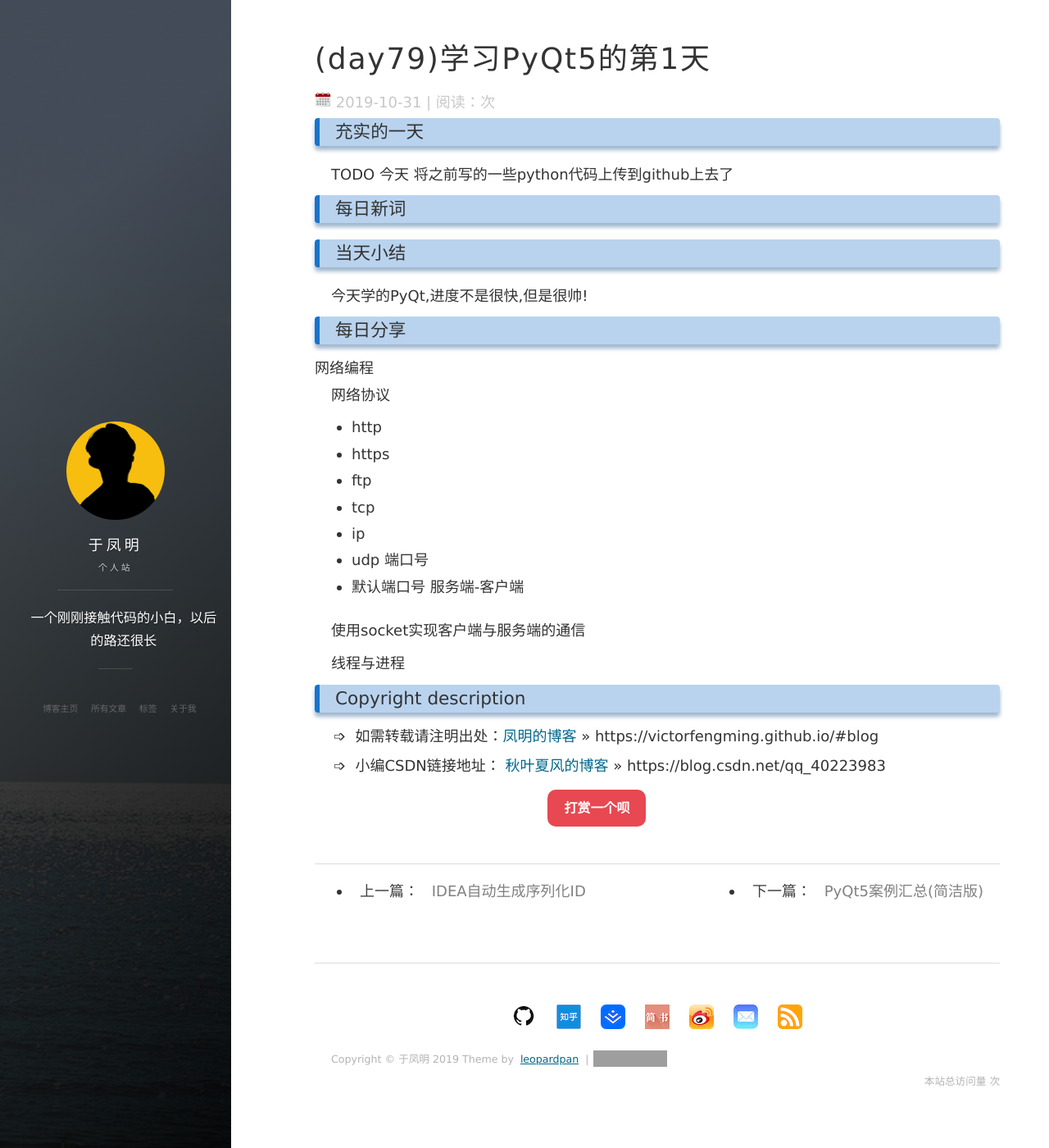
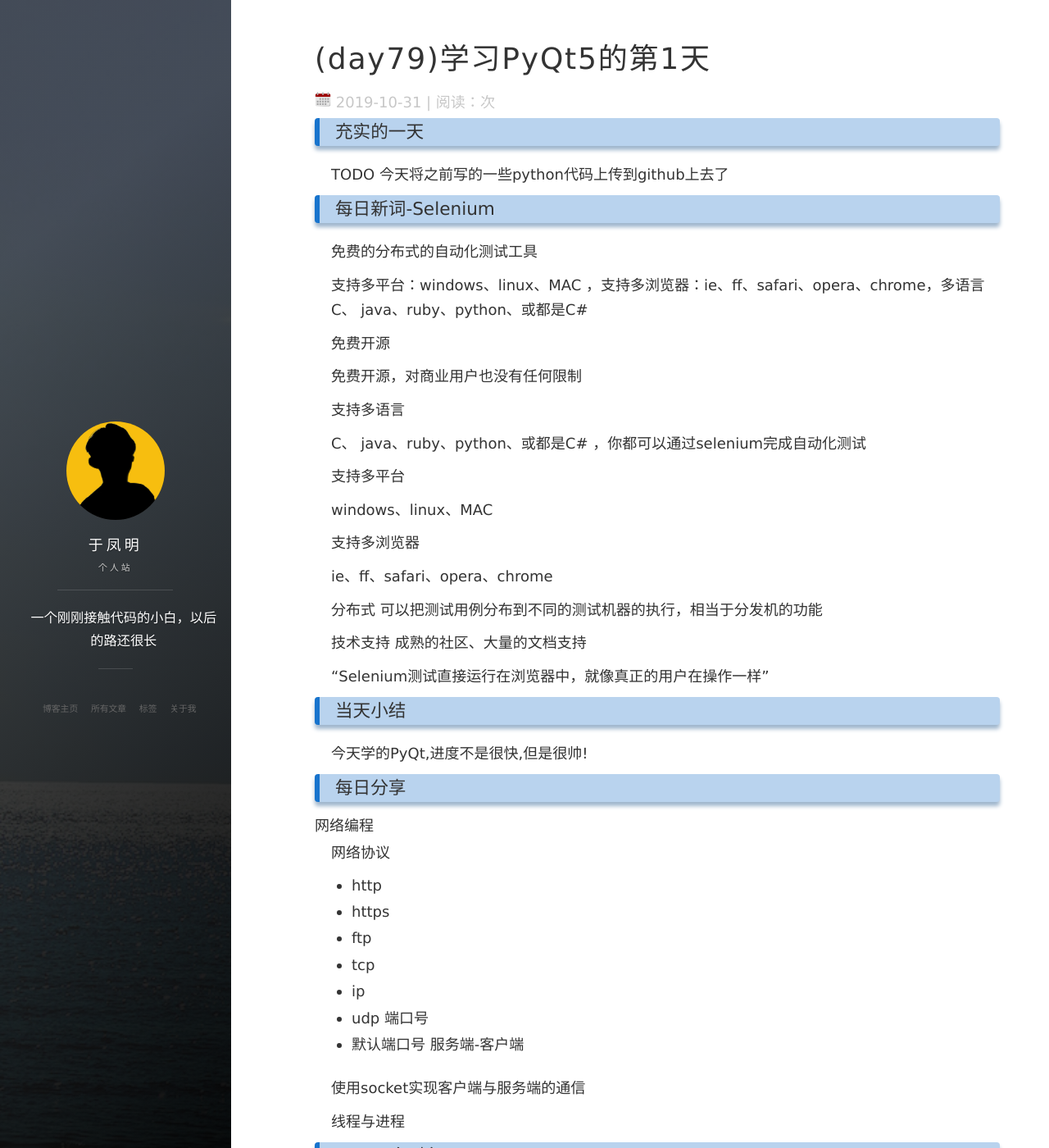
Before and after one commit to victorfengming/victorfengming.github.io.leopardpan, a Jekyll site: the page built from _posts/daily/October/2019-10-31-day79.md, in a window 1280 px wide and 1400 px high. Shown: the whole window at 82% size. Built offline with Jekyll 4.4.1, drawn with Linux system fonts in a browser that asks for light colours; nearby versions of some CDN libraries; comment, search, counter and statistics services are not loaded; some of the changed text lies outside the part shown; grey boxes are pictures that could not be loaded.

Commit message:
Selenium++

```diff
--- a/_posts/daily/October/2019-10-31-day79.md
+++ b/_posts/daily/October/2019-10-31-day79.md
@@ -7,9 +7,36 @@ tags: XDH
 
 ### 充实的一天
 
-TODO  今天 将之前写的一些python代码上传到github上去了
-### 每日新词
+TODO  今天将之前写的一些python代码上传到github上去了
+### 每日新词-Selenium
+免费的分布式的自动化测试工具
 
+支持多平台：windows、linux、MAC ，支持多浏览器：ie、ff、safari、opera、chrome，多语言C、 java、ruby、python、或都是C#
+
+免费开源
+
+免费开源，对商业用户也没有任何限制
+
+支持多语言
+
+C、 java、ruby、python、或都是C# ，你都可以通过selenium完成自动化测试
+
+支持多平台
+
+windows、linux、MAC
+
+支持多浏览器
+
+ie、ff、safari、opera、chrome
+
+分布式
+可以把测试用例分布到不同的测试机器的执行，相当于分发机的功能
+
+技术支持
+成熟的社区、大量的文档支持
+
+
+"Selenium测试直接运行在浏览器中，就像真正的用户在操作一样"
 ### 当天小结
 今天学的PyQt,进度不是很快,但是很帅!
 ### 每日分享
@@ -29,3 +56,12 @@ TODO  今天 将之前写的一些python代码上传到github上去了
 使用socket实现客户端与服务端的通信
 
 线程与进程
+
+### java面向对象
+面向对象
+面向过程
+半面向对象半面向过程
+
+成员属性和成员方法
+
+有参数构造
```
Also changed, not shown: _posts/python/pyqt5/note/2019-10-31-pyqt5-note8.markdown (added, +16 -0 lines).
